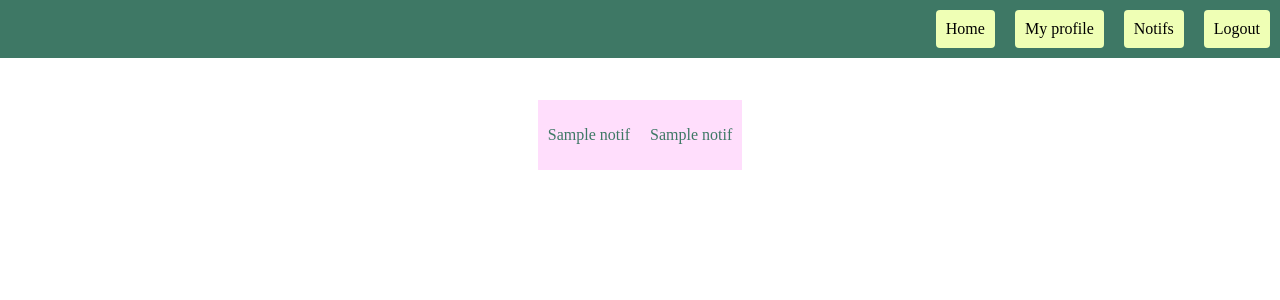
After one commit to Savones/SpeakSprouts, a Flask app: template templates/notifs.html in a window 1280 px wide. The commit adds this page. Shown: the top 300 px of the page. Run offline with Flask 3, Linux system fonts and the light colour scheme; the template is opened without the code that fills it: most values are stand-ins (such as "Sample title", 1, 10 or a date in 2020).

Commit message:
notif page added, friend requests showing

```diff
--- a/static/main.css
+++ b/static/main.css
@@ -208,3 +208,16 @@ textarea {
     color: rgb(105, 105, 105);
     font-size: 14px;
 }
+
+.notifs_view {
+    display: flex;
+    flex-direction: column;
+    gap: 20px;
+}
+
+.notif_container {
+    background-color: rgb(255, 222, 252);
+    display: flex;
+    padding: 10px;
+    gap: 20px;
+}
--- a/templates/layout.html
+++ b/templates/layout.html
@@ -11,6 +11,7 @@
             {% block buttons %}
             <a href="/open_new?username={{ session.username }}">Home</a>
             <a href="/profile?username={{ session.username }}">My profile</a>
+            <a href="/notifs?username={{ session.username }}">Notifs</a>
             <a href="/logout">Logout</a>
             {% endblock %}
         </nav>
--- /dev/null
+++ b/templates/notifs.html
@@ -0,0 +1,13 @@
+{% extends "layout.html" %}
+{% block content %}
+
+<div class="notifs_view">
+    {% for notif in notifs %}
+    <div class="notif_container">
+        <p>{{ notif[1] }}</p>
+        <p>{{ notif[2] }}</p>
+    </div>
+    {% endfor %}
+</div>
+
+{% endblock %}
```
Also changed, not shown: partners.py (+33 -8 lines), routes.py (+8 -2 lines).
